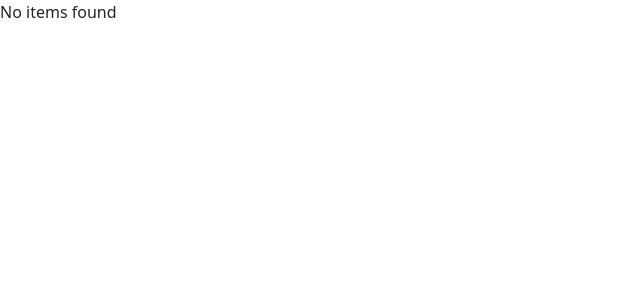
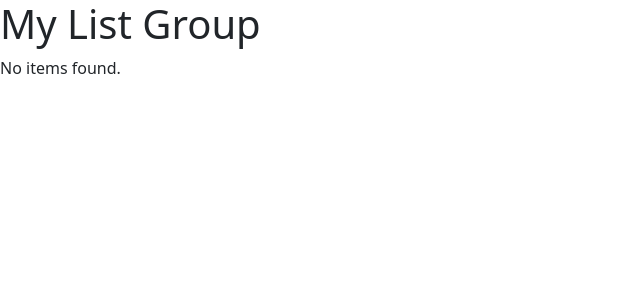
Before and after one commit to DESHIKATHEEKSHANI/react-app, a React (Vite) app: page / in a window 1280 px wide. Shown: the top 300 px of the page, without its empty margins (0-640 px from the left). Built offline with nearby package versions, Linux system fonts and the light colour scheme.

Commit message:
fix: update ListGroup component to conditionally render no items message

```diff
--- a/src/components/ListGroup.tsx
+++ b/src/components/ListGroup.tsx
@@ -4,13 +4,17 @@
   let items = ["New York", "San Francisco", "Tokyo", "London", "Paris"];
   items = [];
 
-    if (items.length === 0) {
-        return <p>No items found</p>;
-    }
+    // if (items.length === 0) {
+    //     return <>
+    //         <h1>My List Group</h1>
+    //         <p>No items found.</p>
+    //     </>
+    // }
 
   return (
     <>
       <h1>My List Group</h1>
+      {items.length === 0 ? <p>No items found.</p> : null}
       <ul className="list-group">
         {items.map((item) => (
           <li key={item}>{item}</li>
```
